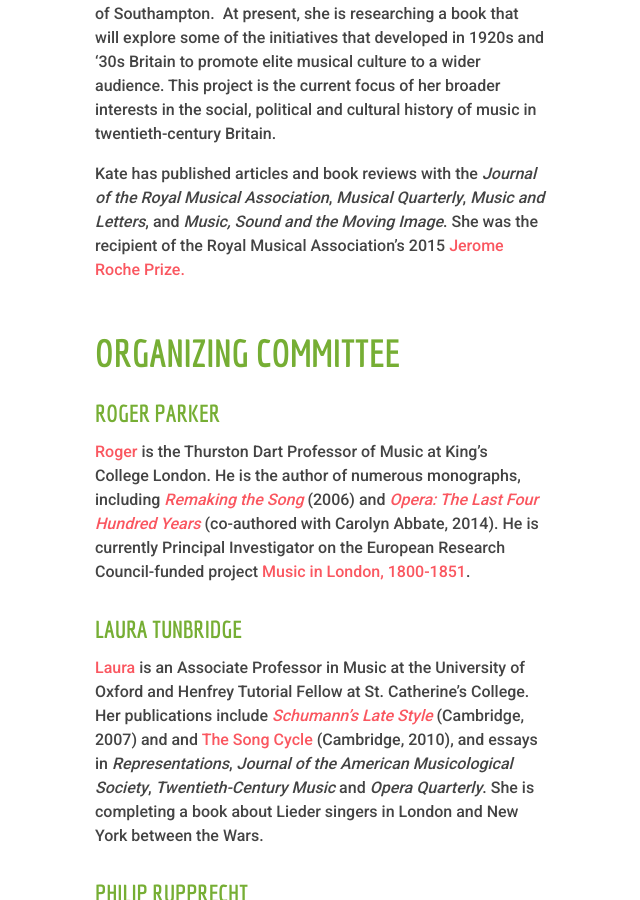
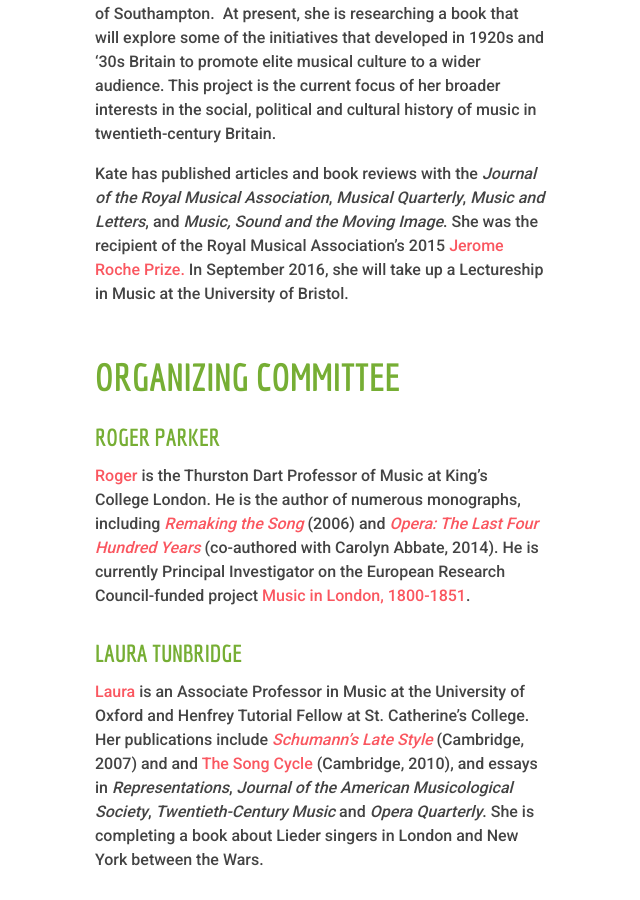
Before and after one commit to musicandthemiddlebrow/musicandthemiddlebrow.github.io, a Jekyll site: the page built from people.html, in a window 1280 px wide and 900 px high, scrolled down 584 px. Shown: the whole window, without its empty margins (170-810 px from the left). Built offline with Jekyll 4.4.1, drawn with Linux system fonts in a browser that asks for light colours.

Commit message:
Update people

```diff
--- a/people.html
+++ b/people.html
@@ -29,7 +29,8 @@
   Britain.</p>
   <p>Kate has published articles and book reviews with the <em>Journal of
   the Royal Musical Association</em>, <em>Musical Quarterly</em>, <em>Music and Letters</em>,
-  and <em>Music, Sound and the Moving Image</em>. She was the recipient of the Royal Musical Association’s 2015 <a href="http://www.rma.ac.uk/awards/jerome_roche_recent.html">Jerome Roche Prize.</a></p>
+  and <em>Music, Sound and the Moving Image</em>. She was the recipient of the Royal Musical Association’s 2015 <a href="http://www.rma.ac.uk/awards/jerome_roche_recent.html">Jerome Roche Prize.</a>
+  In September 2016, she will take up a Lectureship in Music at the University of Bristol.</p>
 
 <h2>Organizing Committee</h2>
 
```
